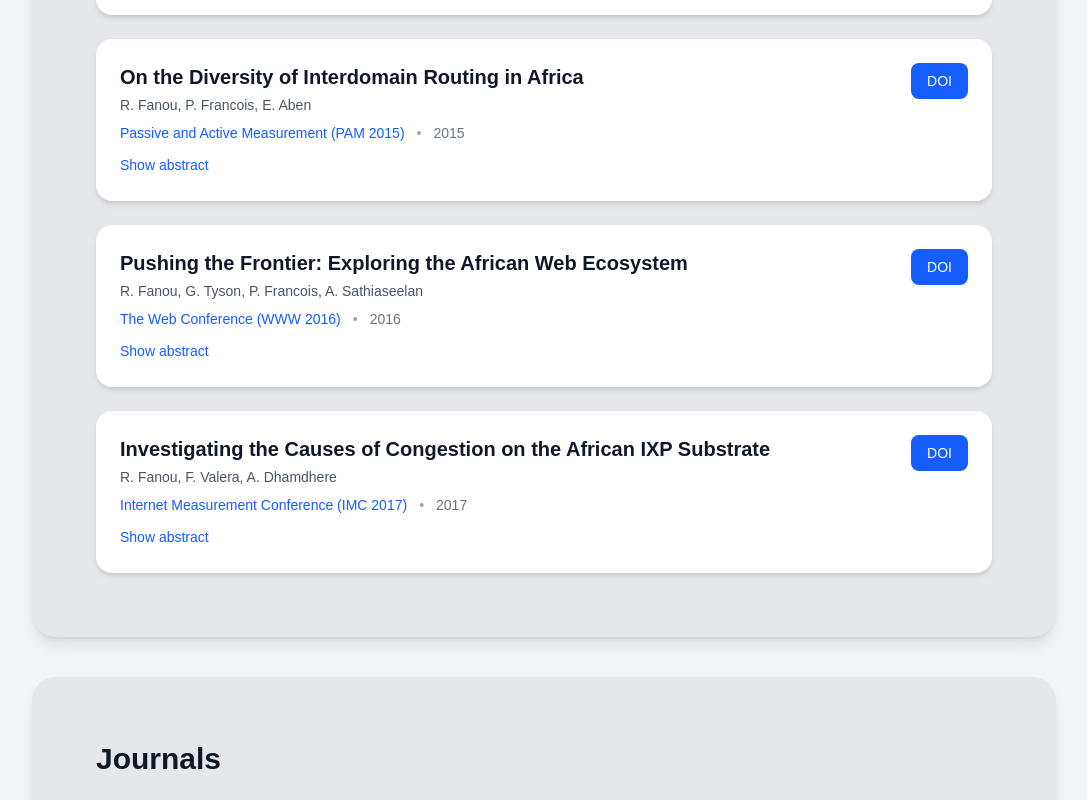
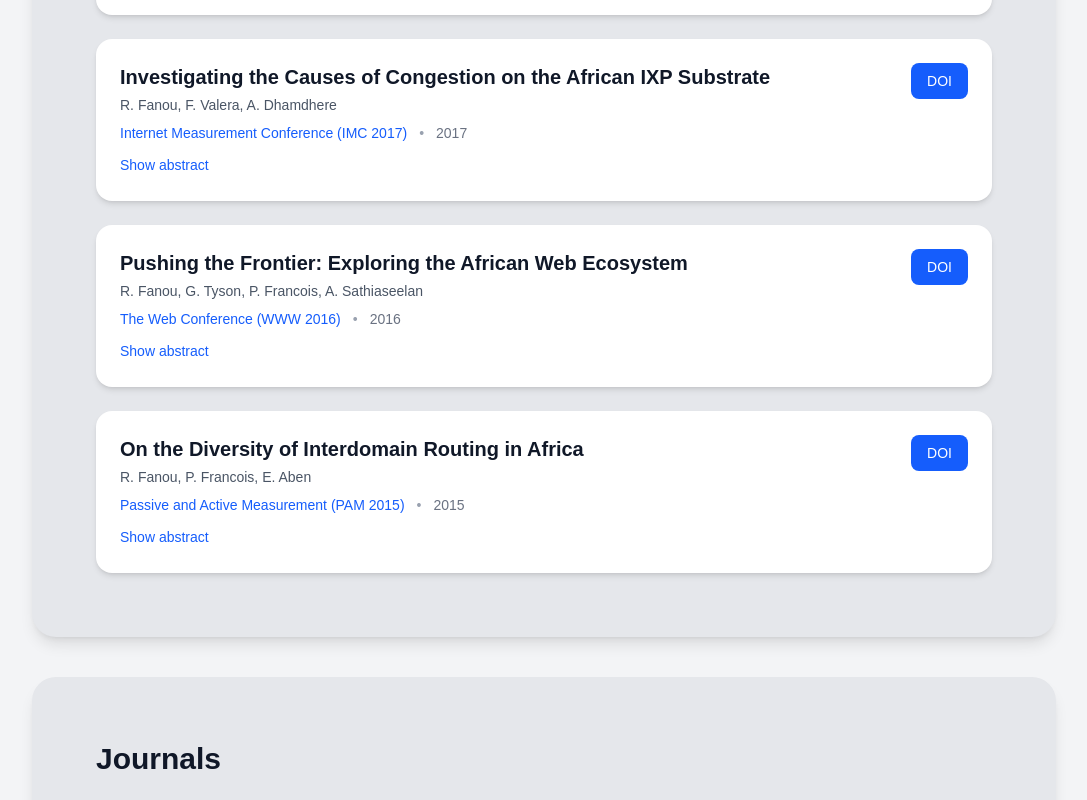
Before and after one commit to rodricfanou/rodricfanou.github.io, a Next.js app: page /publications in a window 1280 px wide. Shown: the part 660-1460 px from the top of the page, without its empty margins (96-1183 px from the left). Built offline with nearby package versions, Linux system fonts and the light colour scheme.

Commit message:
Sort publications by year (newest first)

```diff
--- a/src/app/publications/page.tsx
+++ b/src/app/publications/page.tsx
@@ -149,8 +149,8 @@ const PublicationCard = ({ pub, expandedId, setExpandedId, index }: { pub: Publi
 
 export default function Publications() {
   const [expandedId, setExpandedId] = useState<number | null>(null);
-  const journals = publications.filter((p) => p.type === "journal");
-  const conferences = publications.filter((p) => p.type === "conference");
+  const journals = publications.filter((p) => p.type === "journal").sort((a, b) => b.year - a.year);
+  const conferences = publications.filter((p) => p.type === "conference").sort((a, b) => b.year - a.year);
 
   return (
     <main className="bg-gray-100 min-h-screen py-8 px-4 flex flex-col items-center relative md:py-12 md:px-8">
```
